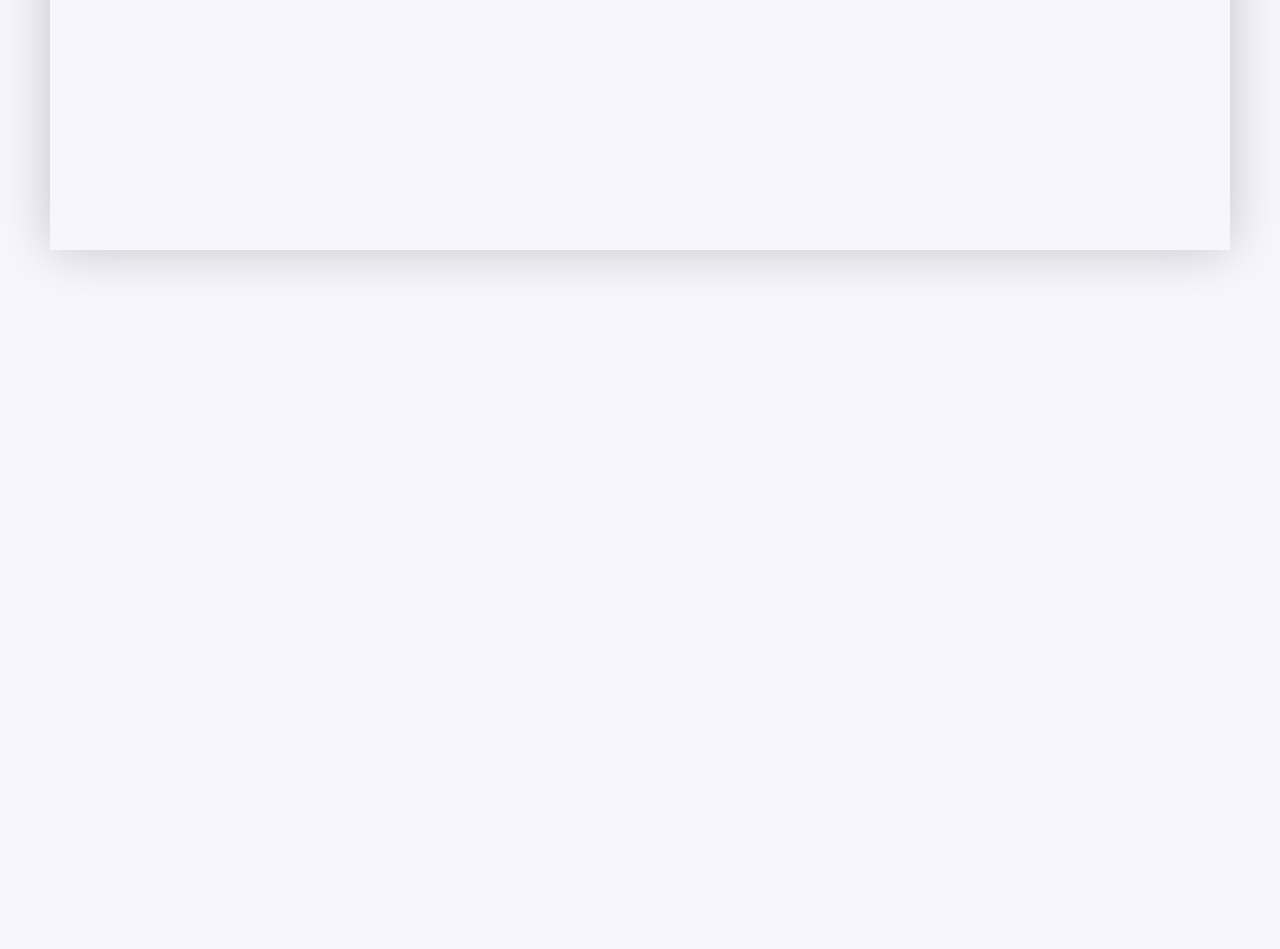
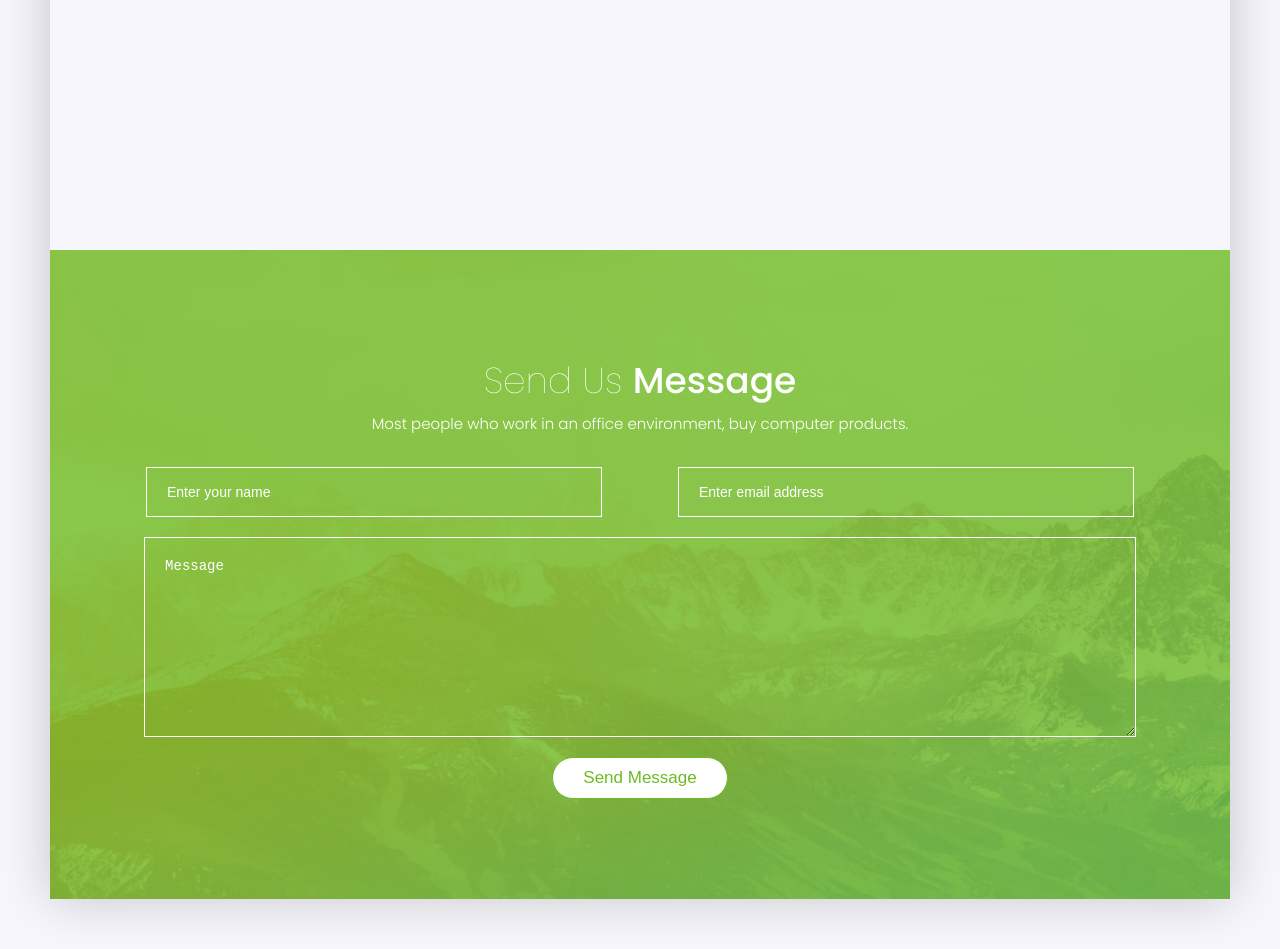
Before and after one commit to Muhammad-Mouawad/Cactus, a website: page index.html in a window 1280 px wide. Shown: the part 3394-4343 px from the top of the page. Before the commit the page ends 3694 px from the top, so only its background shows below. Drawn offline with Linux system fonts and the light colour scheme.

Commit message:
Finished form

```diff
--- a/index.html
+++ b/index.html
@@ -91,7 +91,7 @@
           </div>
           <div class="features__box--item item3">
             <i class="features__box--icon fas fa-phone-volume"></i>
-            <h3 class="features__box--heading">HOW DOES AN LCD  <br>SCREEN WORK</h3>
+            <h3 class="features__box--heading">HOW DOES AN LCD <br>SCREEN WORK</h3>
             <p class="features__box--text">
               placeholder text, beginning with the line “Lorem ipsum dolor sit amet,
               consectetur adipiscing elit
@@ -107,7 +107,8 @@
           </div>
           <div class="features__box--item item5">
             <i class="features__box--icon  fas fa-home""></i>
-            <h3 class="features__box--heading">5 REASONS TO PURCHASE<br>DESKTOP COMPUTERS</h3>
+            <h3 class=" features__box--heading">5 REASONS
+              TO PURCHASE<br>DESKTOP COMPUTERS</h3>
               <p class="features__box--text">
                 placeholder text, beginning with the line “Lorem ipsum dolor sit amet,
                 consectetur adipiscing elit
@@ -183,7 +184,35 @@
         </div>
       </div>
     </section>
+    <!-----------------
+         Form
+  ------------------->
+    <section class="info">
+      <div class="row">
+        <div class="info__heading">
+          <h3 class="info__heading--main">
+            Send Us <span class="info__heading--span">Message</span>
+          </h3>
+          <p class="info__heading--text">
+            Most people who work in an office environment, buy computer products.
+          </p>
+        </div>
+        <form action="post" class="info__form">
+          <div class="info__form--input-box">
+            <input type="text" placeholder="Enter your name" class="info__form--input" required>
+            <input type="email" placeholder="Enter email address" class="info__form--input" required>
+          </div>
+          <div class="info__form--areabox">
+          <textarea name="#" id="#" placeholder="Message" class="info__form--textarea"></textarea>
+          <button class="info__form--btn"> Send Message</button>
+        </div>
+        </form>
+      </div>
+    </section>
   </main>
+  <footer>
+
+  </footer>
 
 </body>
 
--- a/scss/base/_base.scss
+++ b/scss/base/_base.scss
@@ -4,6 +4,7 @@
   padding: 0;
   margin: 0;
   box-sizing: inherit;
+  outline: 0;
 }
 html {
   font-size: 62.5%;
@@ -19,3 +20,10 @@ body {
   box-shadow: 0px 0px 50px 0px rgba(0, 0, 0, 0.2);
   background: #f6f6fc;
 }
+
+::placeholder {
+  color: #fff;
+  padding: 1rem 2rem;
+  font-size: 1.4rem;
+  font-weight: 100;
+}
--- /dev/null
+++ b/scss/componentes/_form.scss
@@ -0,0 +1,80 @@
+.info {
+  padding: 10rem 0;
+  background-image: linear-gradient(
+      to right bottom,
+      rgba($color-primary, 0.8),
+      rgba($color-primary, 0.8)
+    ),
+    url(../img/banner-bg.jpg);
+
+  &__heading {
+    text-align: center;
+    color: #fff;
+
+    &--main {
+      font-size: 3.6rem;
+      font-weight: 100;
+    }
+    &--span {
+      font-weight: 500;
+    }
+    &--text {
+      font-size: 1.5rem;
+      font-weight: 300;
+      margin-bottom: 3rem;
+    }
+  }
+  &__form {
+    text-align: center;
+
+    &--input-box {
+      display: flex;
+      justify-content: space-evenly;
+    }
+
+    &--input {
+      font-size: 1.5rem;
+      font-weight: 100;
+      border: 1px solid #fff;
+      line-height: 4.8rem;
+      width: 40%;
+      background: transparent;
+      color: #fff;
+      margin-bottom: 2rem;
+    }
+    &--textarea {
+      border: 1px solid #fff;
+      width: 87%;
+      height: 20rem;
+      background: transparent;
+      color: #fff;
+      margin-bottom: 2rem;
+      font-size: 2.5rem;
+      font-weight: 100;
+      padding: 1rem 0;
+    }
+    &--areabox {
+      display: flex;
+      flex-direction: column;
+      justify-content: center;
+      align-items: center;
+    }
+    &--btn {
+      background: #fff;
+      font-size: 1.7rem;
+      font-weight: 200;
+      padding: 1rem 3rem;
+      border-radius: 10rem;
+      border: 1px solid $color-primary;
+      transition: all 0.3s;
+      color: $color-primary;
+      cursor: pointer;
+      transition: all 0.2;
+      position: relative;
+
+      &:hover {
+        padding: 1rem 3.5rem;
+      }
+    }
+  }
+}
--- a/scss/main.scss
+++ b/scss/main.scss
@@ -6,7 +6,7 @@
 @import "base/container";
 
 @import "componentes/buttons";
-
+@import "componentes/form";
 @import "layout/about";
 @import "layout/containers";
 @import "layout/navigation";
```
Also changed, not shown: css/main.css.
